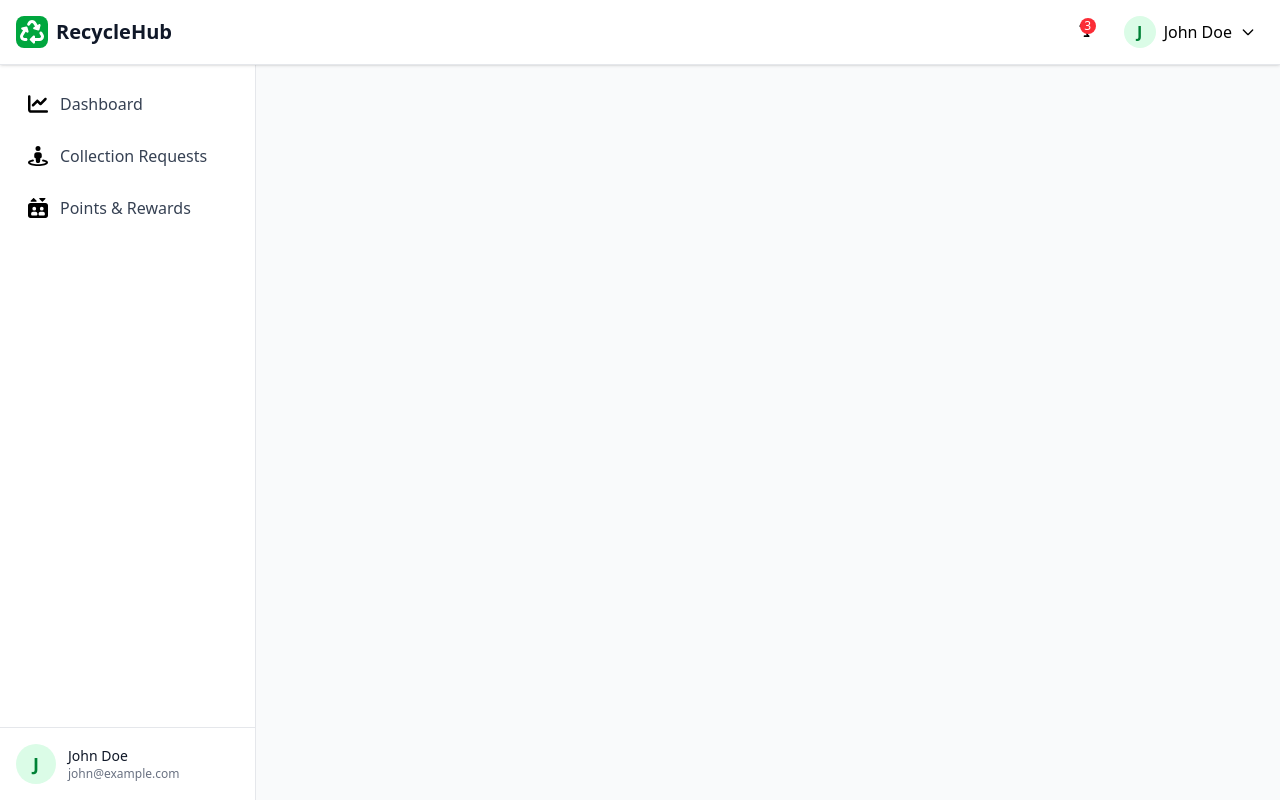
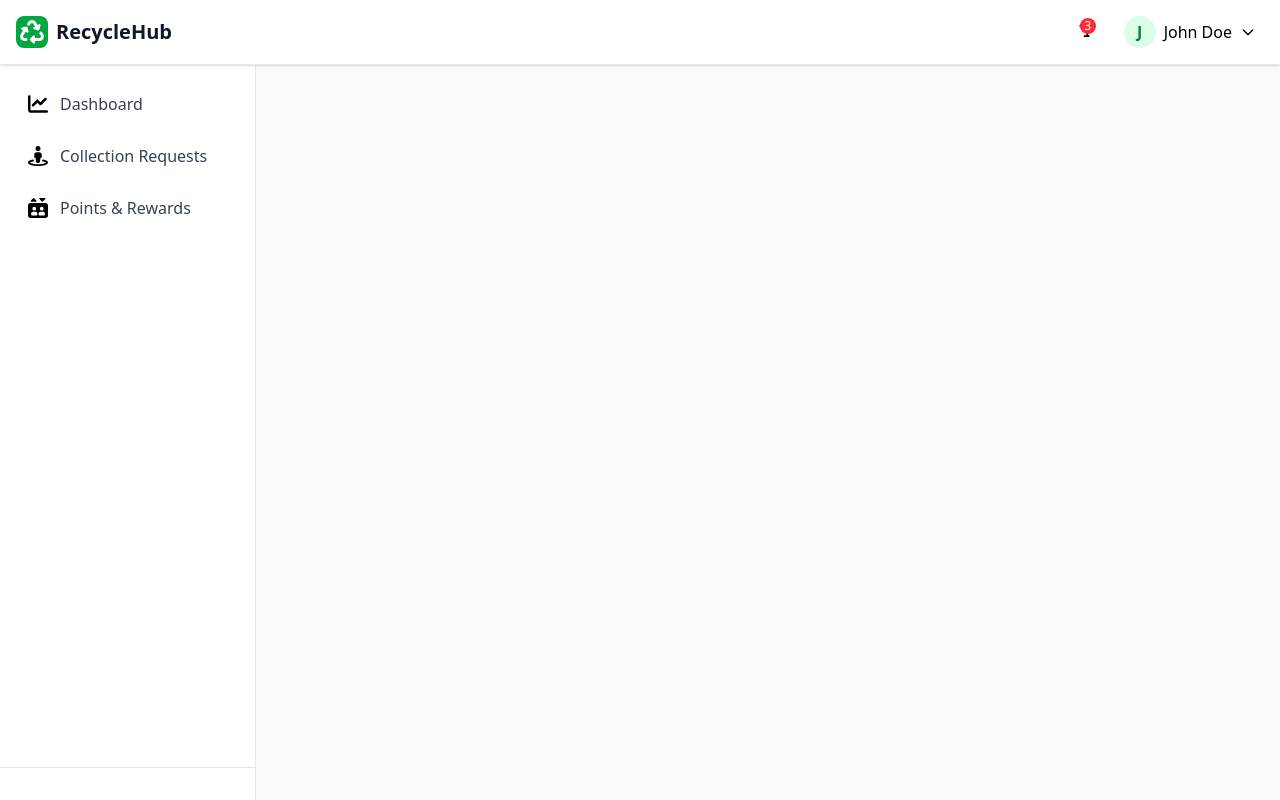
Before and after one commit to EttabetAicha/EcoTrack, an Angular app: page /particular/dashboard in a window 1280 px wide. Built offline with nearby package versions, Linux system fonts and the light colour scheme.

Commit message:
fix side bar with displaying the data f the current user

```diff
--- a/src/app/core/services/auth.service.ts
+++ b/src/app/core/services/auth.service.ts
@@ -38,6 +38,7 @@ export class AuthService {
         userType: 'particular',
         createdAt: new Date().toISOString()
       };
+
       await this.http.post(this.API_URL, newUser).toPromise();
       return true;
     } catch (error) {
--- a/src/app/features/layout/sidebar/sidebar.component.html
+++ b/src/app/features/layout/sidebar/sidebar.component.html
@@ -4,7 +4,6 @@
       <div class="flex-1 px-3 py-4 space-y-1">
         <ng-container *ngFor="let item of menuItems">
           <a [href]="item.path" class="flex items-center gap-3 px-4 py-3 text-gray-700 rounded-lg hover:bg-gray-100 group">
-            <!-- Display SVG icon -->
             <span [innerHTML]="sanitizeSvg(item.icon)" class="w-5 h-5 text-gray-500 group-hover:text-green-600"></span>
             <span class="font-medium group-hover:text-green-600">{{ item.label }}</span>
           </a>
@@ -13,15 +12,15 @@
 
       <!-- User info at bottom -->
       <div class="p-4 border-t border-gray-200">
-        <div class="flex items-center gap-3">
-          <div class="w-10 h-10 bg-green-100 rounded-full flex items-center justify-center">
-            <span class="text-green-700 font-semibold text-lg">{{ user.name.charAt(0) }}</span>
+        <ng-container *ngIf="currentUser$ | async as user">
+          <div class="flex items-center gap-3">
+            <img src="https://images.unsplash.com/photo-1633332755192-727a05c4013d?fm=jpg&q=60&w=3000&ixlib=rb-4.0.3&ixid=M3wxMjA3fDB8MHxwaG90by1wYWdlfHx8fGVufDB8fHx8fA%3D%3D" alt="User Picture" class="w-10 h-10 rounded-full">
+            <div>
+              <p class="text-sm font-medium text-gray-900">{{ user.firstName }} {{ user.lastName }}</p>
+              <p class="text-xs text-gray-500">{{ user.email }}</p>
+            </div>
           </div>
-          <div>
-            <p class="text-sm font-medium text-gray-900">{{ user.name }}</p>
-            <p class="text-xs text-gray-500">{{ user.email }}</p>
-          </div>
-        </div>
+        </ng-container>
       </div>
     </div>
   </div>
--- a/src/app/features/layout/sidebar/sidebar.component.ts
+++ b/src/app/features/layout/sidebar/sidebar.component.ts
@@ -1,6 +1,9 @@
 import { CommonModule } from '@angular/common';
 import { Component } from '@angular/core';
 import { DomSanitizer, SafeHtml } from '@angular/platform-browser';
+import { AuthService } from '../../../core/services/auth.service';
+import { Observable } from 'rxjs';
+import { User } from '../../../core/models/user.interface';
 
 @Component({
   selector: 'app-sidebar',
@@ -10,7 +13,11 @@ import { DomSanitizer, SafeHtml } from '@angular/platform-browser';
 })
 export class SidebarComponent {
   isSidebarOpen = true;
-  constructor(private sanitizer: DomSanitizer) {}
+  currentUser$: Observable<User | null>;
+  constructor(private sanitizer: DomSanitizer, private authService: AuthService) {
+    this.currentUser$ = this.authService.currentUser$;
+
+  }
   menuItems = [
     {
       icon: `<svg xmlns="http://www.w3.org/2000/svg" viewBox="0 0 512 512">
@@ -30,10 +37,6 @@ export class SidebarComponent {
     },
   ];
 
-  user = {
-    name: 'John Doe',
-    email: 'john@example.com',
-  };
   sanitizeSvg(icon: string): SafeHtml {
     return this.sanitizer.bypassSecurityTrustHtml(icon);
   }
```
Also changed, not shown: src/assets/images/user-03.png (added), src/assets/images/user-06.png (added).
